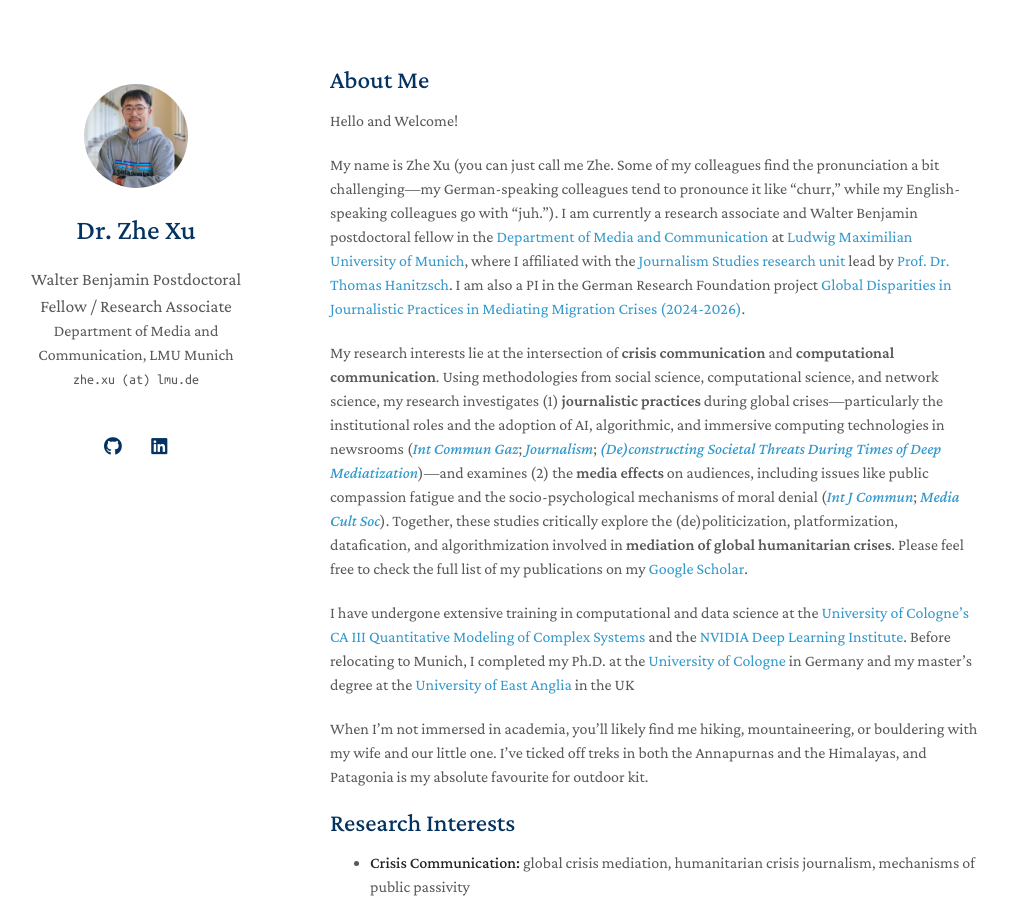
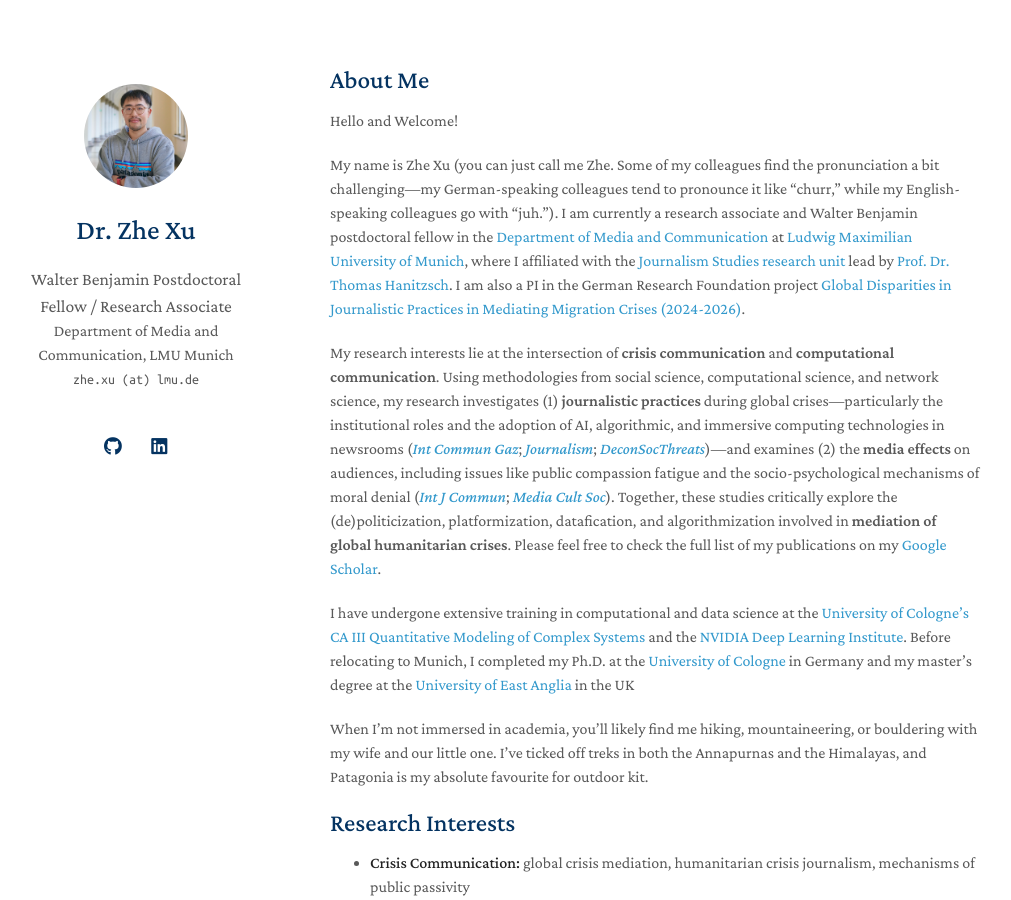
Before and after one commit to zhexuphd/home, a Jekyll site: the page built from index.md, in a window 1280 px wide and 900 px high. Shown: the whole window, without its empty margins (140-1151 px from the left). Built offline with Jekyll 4.4.1, drawn with Linux system fonts in a browser that asks for light colours; a style sheet for code colours, icons or effects is not loaded; our own code applies the rules of GitHub Pages for plain Markdown files.

Commit message:
Update index.md

```diff
--- a/index.md
+++ b/index.md
@@ -8,7 +8,7 @@
 
 My name is Zhe Xu (you can just call me Zhe. Some of my colleagues find the pronunciation a bit challenging—my German-speaking colleagues tend to pronounce it like “churr,” while my English-speaking colleagues go with “juh.”). I am currently a research associate and Walter Benjamin postdoctoral fellow in the [Department of Media and Communication](https://www.ifkw.uni-muenchen.de/index.html) at [Ludwig Maximilian University of Munich](https://www.lmu.de/en/), where I affiliated with the [Journalism Studies research unit](https://www.ifkw.uni-muenchen.de/lehrbereiche/hanitzsch/hanitzsch_profil/index.html) lead by [Prof. Dr. Thomas Hanitzsch](https://www.ifkw.uni-muenchen.de/organisation/personen/professoren/hanitzsch_thomas/index.html). I am also a PI in the German Research Foundation project [Global Disparities in Journalistic Practices in Mediating Migration Crises (2024-2026)](https://gepris.dfg.de/gepris/projekt/539233881?context=projekt&task=showDetail&id=539233881&).
 
-My research interests lie at the intersection of <b>crisis communication</b> and <b>computational communication</b>. Using methodologies from social science, computational science, and network science, my research investigates (1) <b>journalistic practices</b> during global crises—particularly the institutional roles and the adoption of AI, algorithmic, and immersive computing technologies in newsrooms ([<i>Int Commun Gaz</i>](https://doi.org/10.1177/17480485231216583); [<i>Journalism</i>](https://journals.sagepub.com/doi/abs/10.1177/14648849231206924); [<i>(De)constructing Societal Threats During Times of Deep Mediatization</i>](https://www.routledge.com/Deconstructing-Societal-Threats-During-Times-of-Deep-Mediatization/Reilly-Salojarvi/p/book/9781032566825?srsltid=AfmBOopxXUTQTbEmhs3a9IGUdfOHPwEkUVSkvYxx-3UR4WaoGStidOEb))—and examines (2) the <b>media effects</b> on audiences, including issues like public compassion fatigue and the socio-psychological mechanisms of moral denial ([<i>Int J Commun</i>](https://ijoc.org/index.php/ijoc/article/view/19850); [<i>Media Cult Soc</i>](https://journals.sagepub.com/doi/abs/10.1177/01634437231155339)). Together, these studies critically explore the (de)politicization, platformization, datafication, and algorithmization involved in <b>mediation of global humanitarian crises</b>. Please feel free to check the full list of my publications on my [Google Scholar](https://scholar.google.de/citations?user=lxUyedYAAAAJ&hl=en&oi=sra).
+My research interests lie at the intersection of <b>crisis communication</b> and <b>computational communication</b>. Using methodologies from social science, computational science, and network science, my research investigates (1) <b>journalistic practices</b> during global crises—particularly the institutional roles and the adoption of AI, algorithmic, and immersive computing technologies in newsrooms ([<i>Int Commun Gaz</i>](https://doi.org/10.1177/17480485231216583); [<i>Journalism</i>](https://journals.sagepub.com/doi/abs/10.1177/14648849231206924); [<i>DeconSocThreats</i>](https://www.routledge.com/Deconstructing-Societal-Threats-During-Times-of-Deep-Mediatization/Reilly-Salojarvi/p/book/9781032566825?srsltid=AfmBOopxXUTQTbEmhs3a9IGUdfOHPwEkUVSkvYxx-3UR4WaoGStidOEb))—and examines (2) the <b>media effects</b> on audiences, including issues like public compassion fatigue and the socio-psychological mechanisms of moral denial ([<i>Int J Commun</i>](https://ijoc.org/index.php/ijoc/article/view/19850); [<i>Media Cult Soc</i>](https://journals.sagepub.com/doi/abs/10.1177/01634437231155339)). Together, these studies critically explore the (de)politicization, platformization, datafication, and algorithmization involved in <b>mediation of global humanitarian crises</b>. Please feel free to check the full list of my publications on my [Google Scholar](https://scholar.google.de/citations?user=lxUyedYAAAAJ&hl=en&oi=sra).
 
 I have undergone extensive training in computational and data science at the [University of Cologne's CA III Quantitative Modeling of Complex Systems](http://ml-school.uni-koeln.de/) and the [NVIDIA Deep Learning Institute](https://learn.nvidia.com/courses/course-detail?course_id=course-v1:DLI+C-FX-06+V2). Before relocating to Munich, I completed my Ph.D. at the [University of Cologne](https://portal.uni-koeln.de/es/uoc-home) in Germany and my master’s degree at the [University of East Anglia](https://www.uea.ac.uk/) in the UK
 
```
